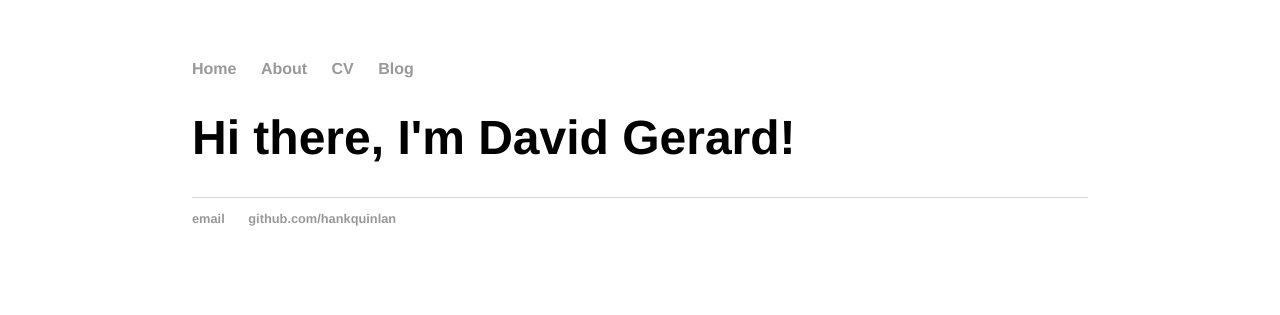
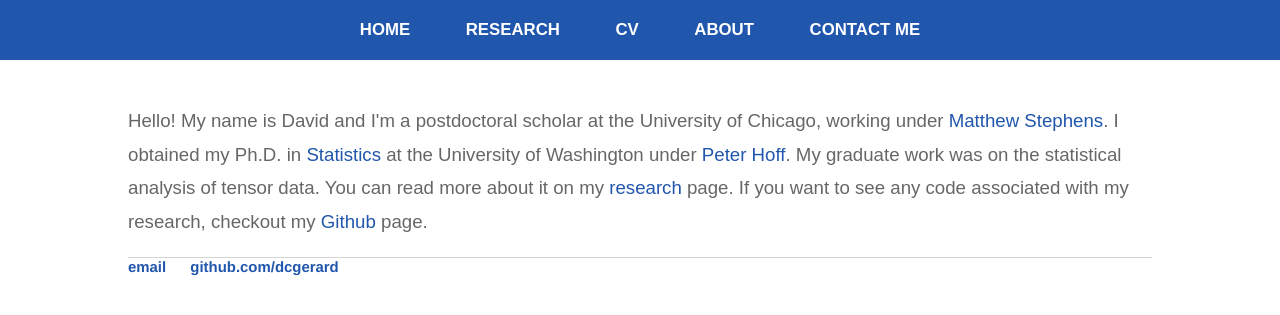
Before and after one commit to dcgerard/dcgerard.github.io, a Jekyll site: the page built from index.html, in a window 1280 px wide. Shown: the top 315 px of the page. Built offline with Jekyll 4.4.1, drawn with Linux system fonts in a browser that asks for light colours.

Commit message:
started building

```diff
--- a/_layouts/default.html
+++ b/_layouts/default.html
@@ -6,14 +6,17 @@
     <link rel="stylesheet" type="text/css" href="/css/main.css">
   </head>
   <body>
-			<nav>
+    <div id="menu">
       <ul>
 	<li><a href="/">Home</a></li>
+	<li><a href="/about">Research</a></li>
+	<li><a href="/cv">CV</a></li>
 	<li><a href="/about">About</a></li>
-	        		<li><a href="/cv">CV</a></li>
-	        		<li><a href="/blog">Blog</a></li>
+	<li><a href="/contact">Contact Me</a></li>
       </ul>
-			</nav>
+    </div>
+
+    <br></br>
     <div class="container">
 
       {{ content }}
@@ -21,8 +24,8 @@
     </div><!-- /.container -->
     <footer>
       <ul>
-	        		<li><a href="mailto:hankquinlanhub@gmail.com">email</a></li>
-	        		<li><a href="https://github.com/hankquinlan">github.com/hankquinlan</a></li>
+	<li><a href="mailto:dcgerard@uchicago.edu">email</a></li>
+	<li><a href="https://github.com/dcgerard">github.com/dcgerard</a></li>
       </ul>
     </footer>
   </body>
--- a/css/main.css
+++ b/css/main.css
@@ -1,7 +1,65 @@
-body {
-    margin: 60px auto;
-    width: 70%;
+body
+{
+    margin: 0px;
+    padding: 0px;
+    background: #FFF;
+    font-family: 'Questrial', sans-serif;
+    font-size: 14pt;
+    color: rgba(0,0,0,.6);
 }
+h1, h2, h3
+{
+    margin: 0;
+    padding: 0;
+    color: #404040;
+}
+p, ol, ul
+{
+    margin-top: 0;
+}
+
+ol, ul
+{
+    padding: 0;
+    list-style: none;
+}
+
+ul.a
+{
+    list-style-type: circle;
+    padding-left: 1em;
+    padding-right: 1em;
+}
+
+ul.a li
+{
+    padding:0.4em 0em;
+}
+
+p
+{
+    line-height: 180%;
+}
+
+strong
+{
+}
+
+a
+{
+    color: #2056ac;
+    text-decoration: none;
+}
+a:hover {
+    text-decoration: underline;
+}
+
+.container
+{
+    margin: 0px auto;
+    width: 80%;
+}
+
 nav ul, footer ul {
     font-family:'Helvetica', 'Arial', 'Sans-Serif';
     padding: 0px;
@@ -12,32 +70,119 @@ nav ul li, footer ul li {
     display: inline;
     margin-right: 20px;
 }
-a {
-    text-decoration: none;
-    color: #999;
-}
-a:hover {
-    text-decoration: underline;
-}
-h1 {
-    font-size: 3em;
-    font-family:'Helvetica', 'Arial', 'Sans-Serif';
-}
-p {
-    font-size: 1.5em;
-    line-height: 1.4em;
-    color: #333;
-}
+
 footer {
     border-top: 1px solid #d5d5d5;
     font-size: .8em;
+    text-align: left;
+    margin: 0px auto;
+    width: 80%;
 }
 
-ul.posts {
-    margin: 20px auto 40px;
-    font-size: 1.5em;
+
+
+/************************************************************************/
+/* Menu                                                                 */
+/************************************************************************/
+
+#menu
+{
+    margin: auto;
+    height: 60px;
+    background-color: #2056ac;
+    text-align: center;
+    width: 100%;
 }
 
-ul.posts li {
-    list-style: none;
+
+
+#menu ul
+{
+    display: inline-block;
+    padding: 0em 2em;
+    text-align: center;
 }
+
+#menu li
+{
+    display: inline-block;
+}
+
+#menu li a, #menu li span
+{
+    display: inline-block;
+    padding: 0em 1.5em;
+    text-decoration: none;
+    font-size: 0.90em;
+    font-weight: 600;
+    text-transform: uppercase;
+    line-height: 60px;
+    outline: 0;
+    color: #FFF;
+}
+
+#menu li.active a, #menu li.active span
+{
+    background: #FFF;
+    border-radius: 7px 7px 0px 0px;
+    color: #2056ac;
+}
+
+#menu ul li:hover a
+{
+    background: #FFF;
+    border-radius: 7px 7px 0px 0px;
+    color: #2056ac;
+}
+
+#menu ul li ul {
+    background: #2056;
+    padding: 0;
+    position: absolute;
+    /*width: 200px;*/
+    -webkit-box-shadow: none;
+    -moz-box-shadow: none;
+    /*box-shadow: none;*/
+    display: none;
+    /*opacity: 0;*/
+    /*visibility: hidden;*/
+    -webkit-transiton: opacity 0.2s;
+    -moz-transition: opacity 0.2s;
+    -ms-transition: opacity 0.2s;
+    -o-transition: opacity 0.2s;
+    -transition: opacity 0.2s;
+}
+
+#menu ul li ul li {
+    padding-top: 5px;
+    border-radius: 7px 7px 7px 7px;
+    /*border:1px solid #2056ac;*/
+    background:  #E3F0F7;
+    display: block;
+/*color: #FFF;*/
+}
+
+#menu ul li:hover ul li a
+{
+    background:  #E3F0F7;
+    border-radius: 7px 7px 7px 7px;
+}
+
+#menu ul li ul li:hover a
+{
+    border-radius: 7px 7px 7px 7px;
+    background: #2056ac;
+    color: #FFF;
+}
+
+#menu ul li ul li:hover
+{
+    border-radius: 7px 7px 7px 7px;
+    background: #2056ac;
+}
+#menu ul li:hover ul {
+    border-radius: 7px 7px 7px 7px;
+    display: block;
+    opacity: 1;
+    visibility: visible;
+}
--- a/index.html
+++ b/index.html
@@ -2,6 +2,7 @@
 layout: default
 title: David Gerard
 ---
-<div class="blurb">
-	<h1>Hi there, I'm David Gerard!</h1>
-</div><!-- /.blurb -->
+
+<p>
+  Hello! My name is David and I'm a postdoctoral scholar at the University of Chicago, working under <a href = "http://stephenslab.uchicago.edu/">Matthew Stephens</a>. I obtained my Ph.D. in <a href = "https://www.stat.washington.edu/"> Statistics</a> at the University of Washington under <a href = "http://www.stat.washington.edu/people/pdhoff/">Peter Hoff</a>. My graduate work was on the statistical analysis of tensor data. You can read more about it on my <a href="research.html">research</a> page. If you want to see any code associated with my research, checkout my  <a href="https://github.com/dcgerard">Github</a> page.
+</p>
```
Lines whose indentation alone changed are shown as unchanged.
